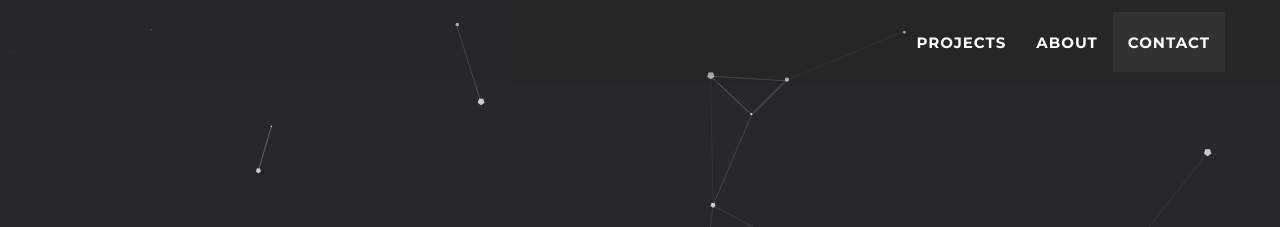
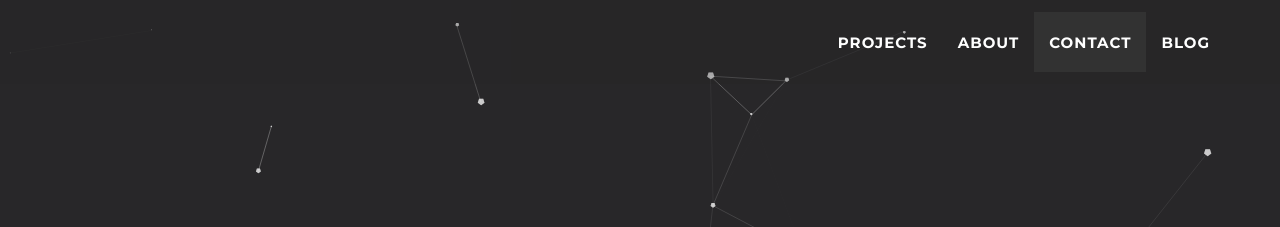
Before and after one commit to Aveek-Saha/Aveek-Saha.github.io, a Jekyll site: the page built from index.html, in a window 1280 px wide. Shown: the top 227 px of the page. Built offline with Jekyll 4.4.1, drawn with Linux system fonts in a browser that asks for light colours; some web fonts are replaced.

Commit message:
Update nav.html

```diff
--- a/_includes/nav.html
+++ b/_includes/nav.html
@@ -28,6 +28,9 @@
                     <li class="page-scroll">
                         <a href="#contact">Contact</a>
                     </li>
+                    <li class="page-scroll">
+                        <a href="https://aveeksaha.gitlab.io/">Blog</a>
+                    </li>
                 </ul>
             </div>
             <!-- /.navbar-collapse -->
```
